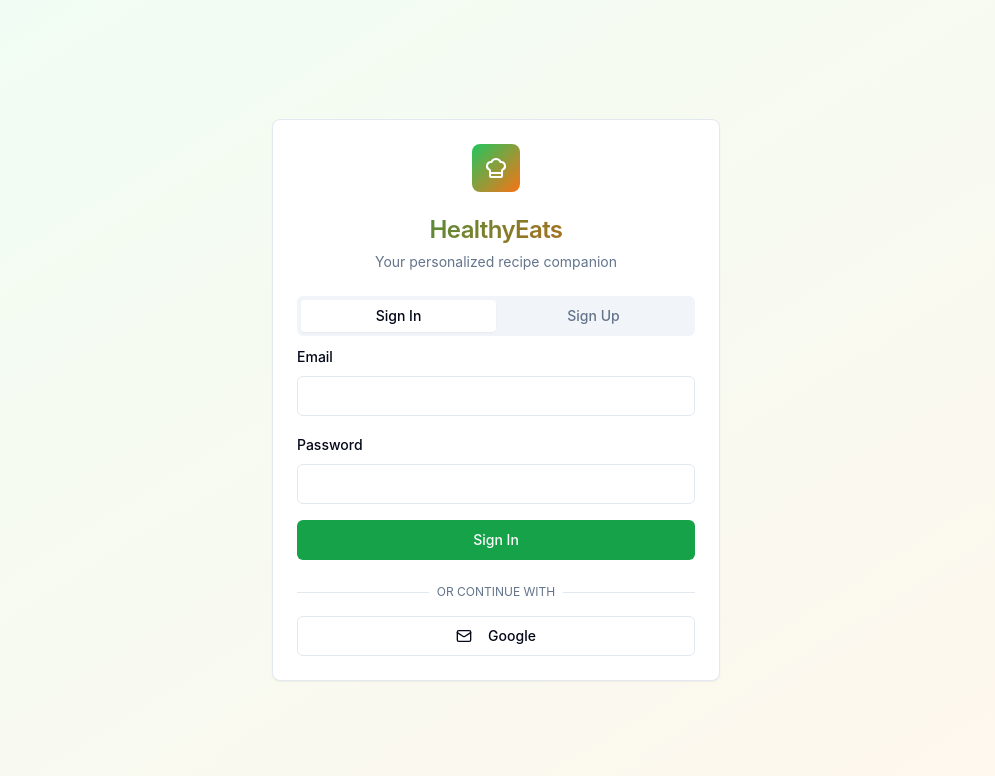
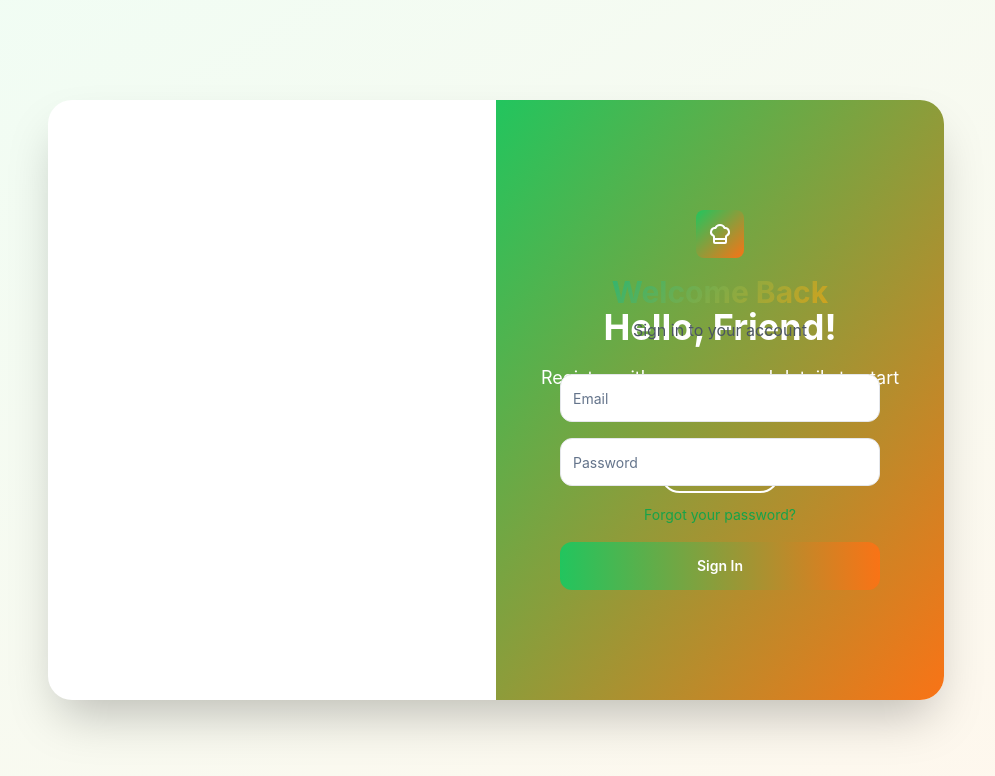
Before and after one commit to SamriddhoBiswas/Recipe-Generating-App, a React (Vite) app: page /auth in a window 1280 px wide. Shown: the top 776 px of the page, without its empty margins (144-1139 px from the left). Built offline with nearby package versions, Linux system fonts and the light colour scheme.

Commit message:
Refactor: Implement sign-in/sign-up page design
Removed Google sign-in and redesigned the sign-in/sign-up page based on the provided HTML structure.

```diff
--- a/src/pages/Auth.tsx
+++ b/src/pages/Auth.tsx
@@ -3,16 +3,14 @@ import React, { useState } from 'react';
 import { useNavigate } from 'react-router-dom';
 import { Button } from '@/components/ui/button';
 import { Input } from '@/components/ui/input';
-import { Label } from '@/components/ui/label';
-import { Card, CardContent, CardDescription, CardHeader, CardTitle } from '@/components/ui/card';
-import { Tabs, TabsContent, TabsList, TabsTrigger } from '@/components/ui/tabs';
-import { ChefHat, Mail } from 'lucide-react';
+import { ChefHat } from 'lucide-react';
 import { supabase } from '@/integrations/supabase/client';
 import { useToast } from '@/hooks/use-toast';
 import { useAuth } from '@/contexts/AuthContext';
 import { useEffect } from 'react';
 
 const Auth = () => {
+  const [isSignUp, setIsSignUp] = useState(false);
   const [email, setEmail] = useState('');
   const [password, setPassword] = useState('');
   const [fullName, setFullName] = useState('');
@@ -83,130 +81,155 @@ const Auth = () => {
     }
   };
 
-  const handleGoogleSignIn = async () => {
-    try {
-      const { error } = await supabase.auth.signInWithOAuth({
-        provider: 'google',
-        options: {
-          redirectTo: window.location.origin,
-        },
-      });
-
-      if (error) throw error;
-    } catch (error: any) {
-      toast({
-        title: "Error",
-        description: error.message,
-        variant: "destructive",
-      });
-    }
+  const toggleMode = () => {
+    setIsSignUp(!isSignUp);
+    // Clear form when switching
+    setEmail('');
+    setPassword('');
+    setFullName('');
   };
 
   return (
     <div className="min-h-screen bg-gradient-to-br from-health-green-50 to-health-orange-50 flex items-center justify-center p-4">
-      <Card className="w-full max-w-md">
-        <CardHeader className="text-center">
+      <div className={`relative w-full max-w-4xl h-[600px] bg-white rounded-3xl shadow-2xl overflow-hidden transition-all duration-700 ${isSignUp ? 'auth-container-active' : ''}`}>
+
+        {/* Sign Up Form */}
+        <div className={`absolute top-0 left-0 w-1/2 h-full flex items-center justify-center transition-all duration-700 ${isSignUp ? 'translate-x-0 opacity-100 z-20' : 'translate-x-full opacity-0 z-10'}`}>
+          <div className="w-full max-w-sm px-8">
+            <div className="text-center mb-8">
               <div className="w-12 h-12 bg-gradient-to-br from-health-green-500 to-health-orange-500 rounded-lg flex items-center justify-center mx-auto mb-4">
                 <ChefHat className="h-6 w-6 text-white" />
               </div>
-          <CardTitle className="text-2xl health-text-gradient">HealthyEats</CardTitle>
-          <CardDescription>Your personalized recipe companion</CardDescription>
-        </CardHeader>
-        <CardContent>
-          <Tabs defaultValue="signin" className="w-full">
-            <TabsList className="grid w-full grid-cols-2">
-              <TabsTrigger value="signin">Sign In</TabsTrigger>
-              <TabsTrigger value="signup">Sign Up</TabsTrigger>
-            </TabsList>
+              <h1 className="text-3xl font-bold health-text-gradient mb-2">Create Account</h1>
+              <p className="text-gray-600">Join HealthyEats today</p>
+            </div>
 
-            <TabsContent value="signin" className="space-y-4">
-              <form onSubmit={handleSignIn} className="space-y-4">
-                <div className="space-y-2">
-                  <Label htmlFor="email">Email</Label>
+            <form onSubmit={handleSignUp} className="space-y-4">
               <Input
-                    id="email"
+                type="text"
+                placeholder="Full Name"
+                value={fullName}
+                onChange={(e) => setFullName(e.target.value)}
+                required
+                className="h-12 rounded-xl border-gray-200 focus:border-health-green-500 focus:ring-health-green-500"
+              />
+              <Input
                 type="email"
+                placeholder="Email"
                 value={email}
                 onChange={(e) => setEmail(e.target.value)}
                 required
+                className="h-12 rounded-xl border-gray-200 focus:border-health-green-500 focus:ring-health-green-500"
               />
-                </div>
-                <div className="space-y-2">
-                  <Label htmlFor="password">Password</Label>
               <Input
-                    id="password"
                 type="password"
-                    value={password}
-                    onChange={(e) => setPassword(e.target.value)}
-                    required
-                  />
-                </div>
-                <Button type="submit" className="w-full" disabled={loading}>
-                  {loading ? 'Signing in...' : 'Sign In'}
-                </Button>
-              </form>
-            </TabsContent>
-
-            <TabsContent value="signup" className="space-y-4">
-              <form onSubmit={handleSignUp} className="space-y-4">
-                <div className="space-y-2">
-                  <Label htmlFor="fullName">Full Name</Label>
-                  <Input
-                    id="fullName"
-                    type="text"
-                    value={fullName}
-                    onChange={(e) => setFullName(e.target.value)}
-                    required
-                  />
-                </div>
-                <div className="space-y-2">
-                  <Label htmlFor="email">Email</Label>
-                  <Input
-                    id="email"
-                    type="email"
-                    value={email}
-                    onChange={(e) => setEmail(e.target.value)}
-                    required
-                  />
-                </div>
-                <div className="space-y-2">
-                  <Label htmlFor="password">Password</Label>
-                  <Input
-                    id="password"
-                    type="password"
+                placeholder="Password"
                 value={password}
                 onChange={(e) => setPassword(e.target.value)}
                 required
                 minLength={6}
+                className="h-12 rounded-xl border-gray-200 focus:border-health-green-500 focus:ring-health-green-500"
               />
-                </div>
-                <Button type="submit" className="w-full" disabled={loading}>
+              <Button
+                type="submit"
+                disabled={loading}
+                className="w-full h-12 rounded-xl bg-gradient-to-r from-health-green-500 to-health-orange-500 hover:from-health-green-600 hover:to-health-orange-600 text-white font-semibold"
+              >
                 {loading ? 'Creating account...' : 'Sign Up'}
               </Button>
             </form>
-            </TabsContent>
-          </Tabs>
-
-          <div className="mt-6">
-            <div className="relative">
-              <div className="absolute inset-0 flex items-center">
-                <span className="w-full border-t" />
-              </div>
-              <div className="relative flex justify-center text-xs uppercase">
-                <span className="bg-background px-2 text-muted-foreground">Or continue with</span>
           </div>
         </div>
+
+        {/* Sign In Form */}
+        <div className={`absolute top-0 right-0 w-1/2 h-full flex items-center justify-center transition-all duration-700 ${!isSignUp ? 'translate-x-0 opacity-100 z-20' : '-translate-x-full opacity-0 z-10'}`}>
+          <div className="w-full max-w-sm px-8">
+            <div className="text-center mb-8">
+              <div className="w-12 h-12 bg-gradient-to-br from-health-green-500 to-health-orange-500 rounded-lg flex items-center justify-center mx-auto mb-4">
+                <ChefHat className="h-6 w-6 text-white" />
+              </div>
+              <h1 className="text-3xl font-bold health-text-gradient mb-2">Welcome Back</h1>
+              <p className="text-gray-600">Sign in to your account</p>
+            </div>
+
+            <form onSubmit={handleSignIn} className="space-y-4">
+              <Input
+                type="email"
+                placeholder="Email"
+                value={email}
+                onChange={(e) => setEmail(e.target.value)}
+                required
+                className="h-12 rounded-xl border-gray-200 focus:border-health-green-500 focus:ring-health-green-500"
+              />
+              <Input
+                type="password"
+                placeholder="Password"
+                value={password}
+                onChange={(e) => setPassword(e.target.value)}
+                required
+                className="h-12 rounded-xl border-gray-200 focus:border-health-green-500 focus:ring-health-green-500"
+              />
+              <div className="text-center">
+                <a href="#" className="text-sm text-health-green-600 hover:text-health-green-700">
+                  Forgot your password?
+                </a>
+              </div>
               <Button
+                type="submit"
+                disabled={loading}
+                className="w-full h-12 rounded-xl bg-gradient-to-r from-health-green-500 to-health-orange-500 hover:from-health-green-600 hover:to-health-orange-600 text-white font-semibold"
+              >
+                {loading ? 'Signing in...' : 'Sign In'}
+              </Button>
+            </form>
+          </div>
+        </div>
+
+        {/* Toggle Panel */}
+        <div className={`absolute top-0 left-1/2 w-1/2 h-full bg-gradient-to-br from-health-green-500 to-health-orange-500 transition-all duration-700 ${isSignUp ? '-translate-x-full' : 'translate-x-0'}`}>
+          <div className="relative w-full h-full flex items-center justify-center text-white">
+            <div className={`text-center px-8 transition-all duration-700 ${isSignUp ? 'opacity-0' : 'opacity-100'}`}>
+              <h1 className="text-4xl font-bold mb-4">Hello, Friend!</h1>
+              <p className="text-lg mb-8 leading-relaxed">
+                Register with your personal details to start your healthy cooking journey
+              </p>
+              <Button
+                onClick={toggleMode}
                 variant="outline"
-              onClick={handleGoogleSignIn}
-              className="w-full mt-4"
+                className="px-8 py-3 rounded-full border-2 border-white text-white bg-transparent hover:bg-white hover:text-health-green-600 transition-all duration-300"
               >
-              <Mail className="mr-2 h-4 w-4" />
-              Google
+                Sign Up
               </Button>
             </div>
-        </CardContent>
-      </Card>
+
+            <div className={`absolute inset-0 flex items-center justify-center text-center px-8 transition-all duration-700 ${isSignUp ? 'opacity-100' : 'opacity-0'}`}>
+              <div>
+                <h1 className="text-4xl font-bold mb-4">Welcome Back!</h1>
+                <p className="text-lg mb-8 leading-relaxed">
+                  Enter your personal details to continue your healthy cooking journey
+                </p>
+                <Button
+                  onClick={toggleMode}
+                  variant="outline"
+                  className="px-8 py-3 rounded-full border-2 border-white text-white bg-transparent hover:bg-white hover:text-health-green-600 transition-all duration-300"
+                >
+                  Sign In
+                </Button>
+              </div>
+            </div>
+          </div>
+        </div>
+
+      </div>
+
+      <style jsx>{`
+        .health-text-gradient {
+          background: linear-gradient(135deg, #10b981, #f59e0b);
+          -webkit-background-clip: text;
+          -webkit-text-fill-color: transparent;
+          background-clip: text;
+        }
+      `}</style>
     </div>
   );
 };
```
Lines whose indentation alone changed are shown as unchanged.
